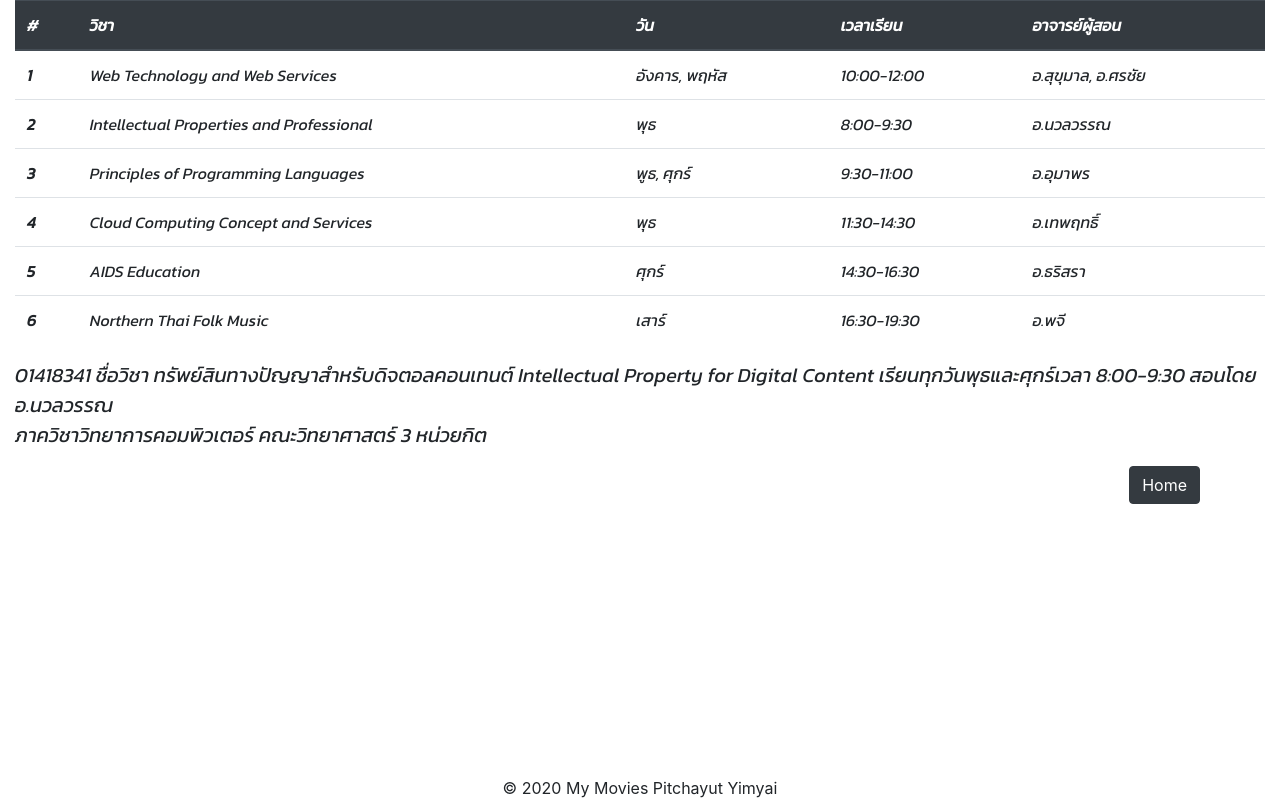
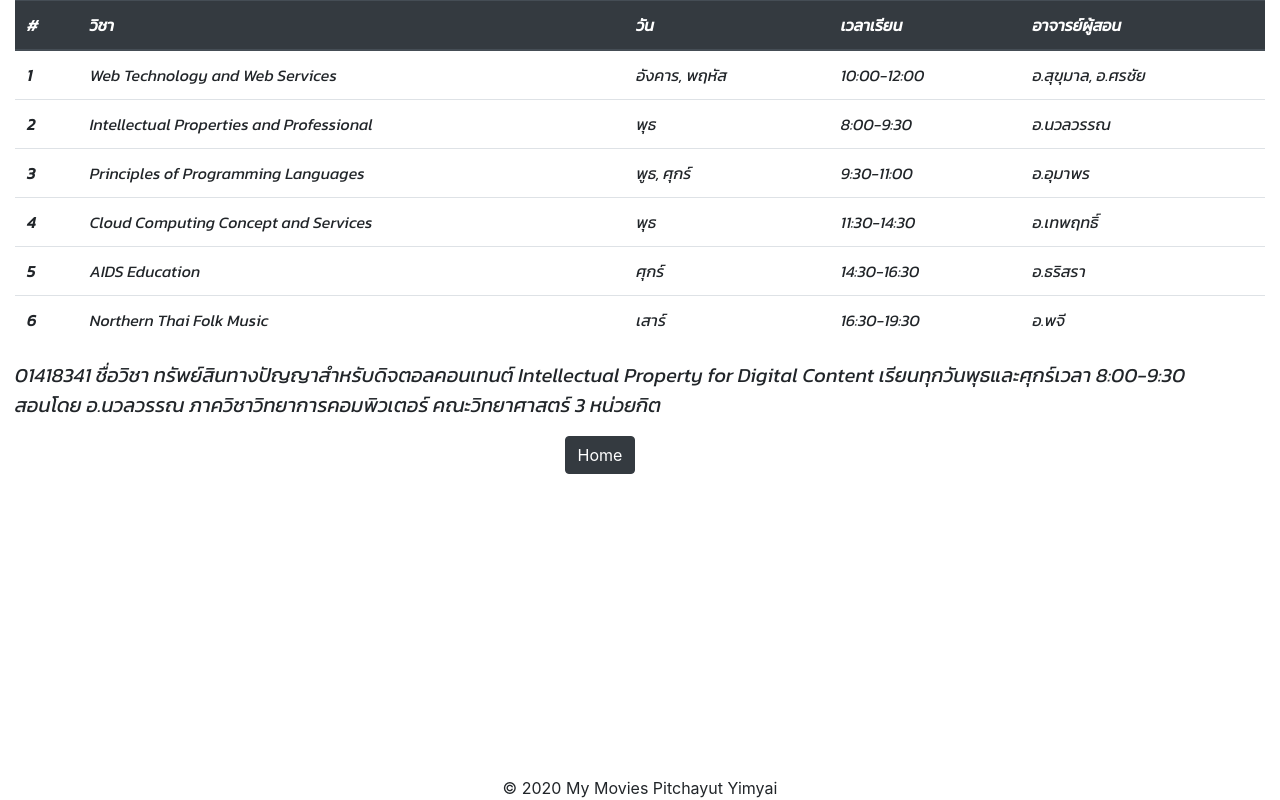
Before and after one commit to PPsmile/PPsmile.github.io, a plain HTML site: page table.html in a window 1280 px wide. Both pictures are taken after a click on the link "Intellectual Properties and Professional". Drawn offline with nearby package versions, Linux system fonts and the light colour scheme.

Commit message:
eleventh commit

```diff
--- a/css/course.css
+++ b/css/course.css
@@ -40,8 +40,9 @@
       font-size: 20px;
   }
   .move{
-    text-align: right;
+    text-align: center;
     margin-right: 5em;
+    margin-top: 0rem;
   }
   #site-footer{
     position: fixed;
--- a/js/event.js
+++ b/js/event.js
@@ -8,7 +8,7 @@ let thaimusicBtn = document.getElementById("thaimusic");
 
 
 ipBtn.addEventListener('click', ()=>{
-    message.innerHTML = "01418341 ชื่อวิชา ทรัพย์สินทางปัญญาสำหรับดิจตอลคอนเทนต์ Intellectual Property for Digital Content เรียนทุกวันพุธและศุกร์เวลา 8:00-9:30 สอนโดย อ.นวลวรรณ <br>ภาควิชาวิทยาการคอมพิวเตอร์ คณะวิทยาศาสตร์ 3 หน่วยกิต"
+    message.innerHTML = "01418341 ชื่อวิชา ทรัพย์สินทางปัญญาสำหรับดิจตอลคอนเทนต์ Intellectual Property for Digital Content เรียนทุกวันพุธและศุกร์เวลา 8:00-9:30 <br>สอนโดย อ.นวลวรรณ ภาควิชาวิทยาการคอมพิวเตอร์ คณะวิทยาศาสตร์ 3 หน่วยกิต"
 });
 webBtn.addEventListener('click', ()=>{
     message.innerHTML = "01418442 Web Technology and Services เรียนทุกวันอังคารเวลา 10:00-12:00 และ 14:30-16:30 สอนโดย อ.สุขุมาลและอ.ศรชัย <br>ภาควิชาวิทยาการคอมพิวเตอร์ คณะวิทยาศาสตร์ 3 หน่วยกิต "
```
